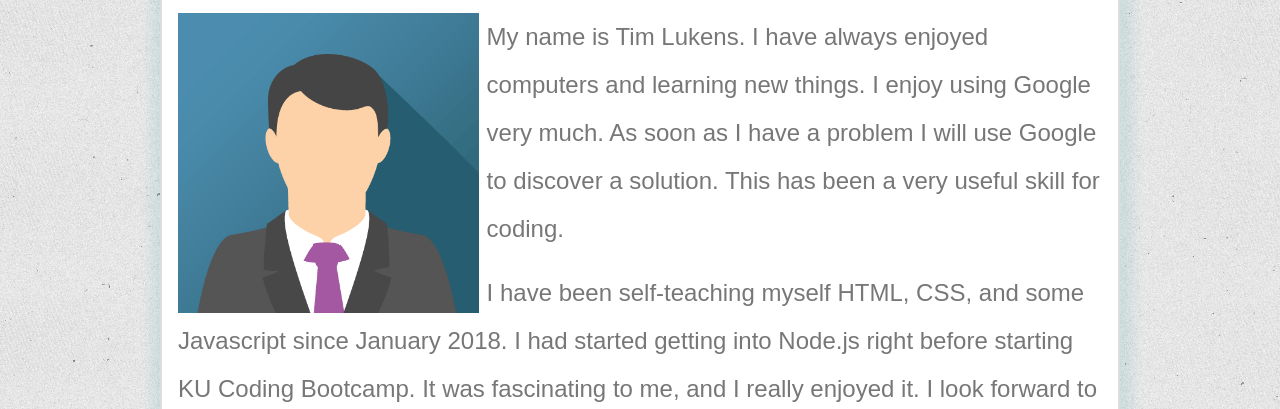
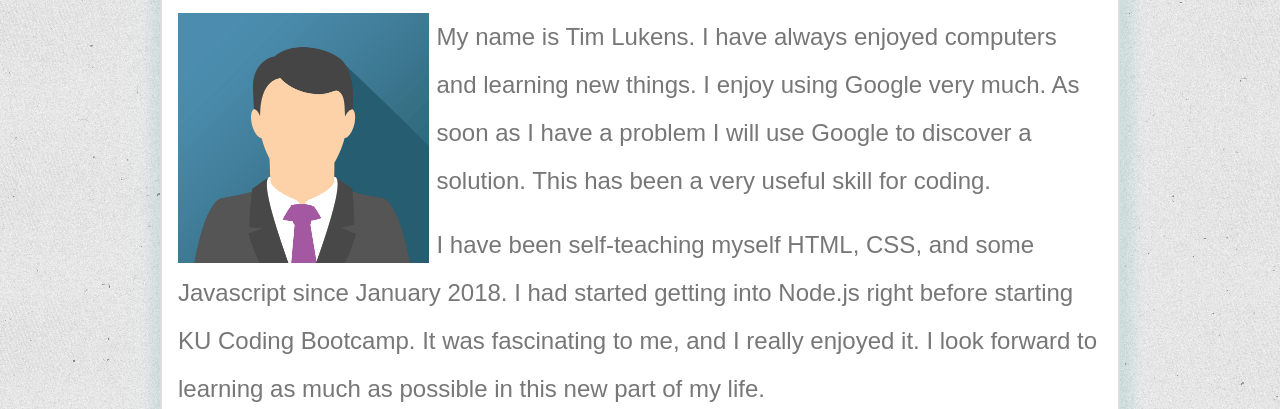
Before and after one commit to tblukens/Bootstrap-Portfolio, a plain HTML site: page index.html in a window 1280 px wide. Shown: the part 175-584 px from the top of the page. Drawn offline with nearby package versions, Linux system fonts and the light colour scheme.

```diff
--- a/assets/css/style.css
+++ b/assets/css/style.css
@@ -21,8 +21,8 @@
 }
 
 img {
-    max-height: 300px;
-    max-width: 300px;
+    max-height: 250px;
+    max-width: 250px;
 }
 
 .img-portfolio {
```
